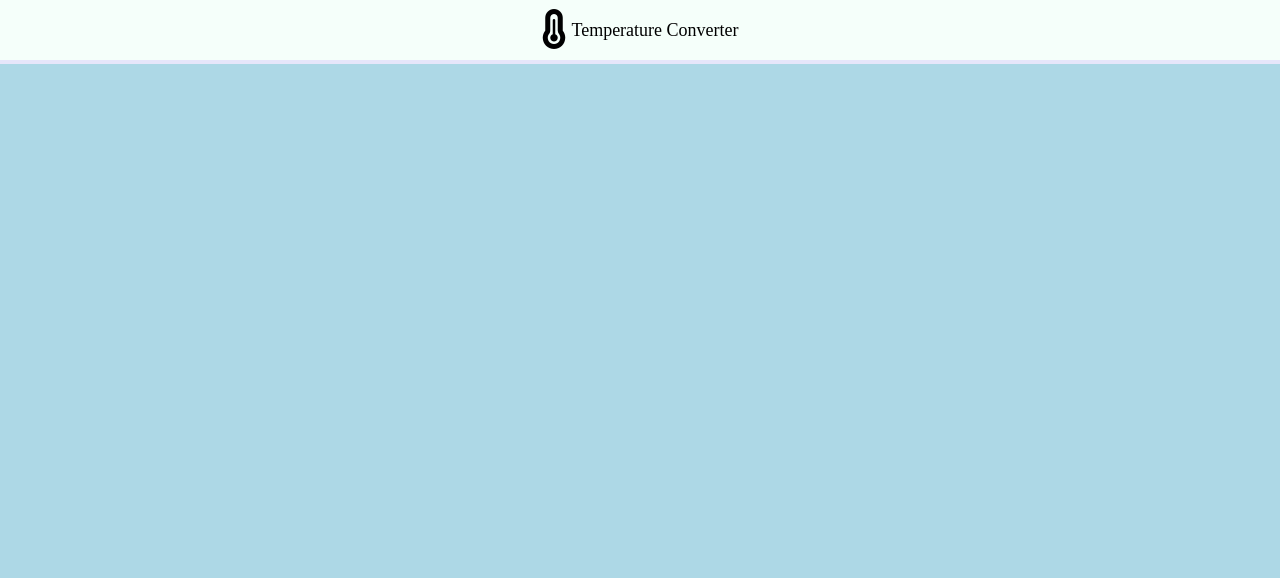
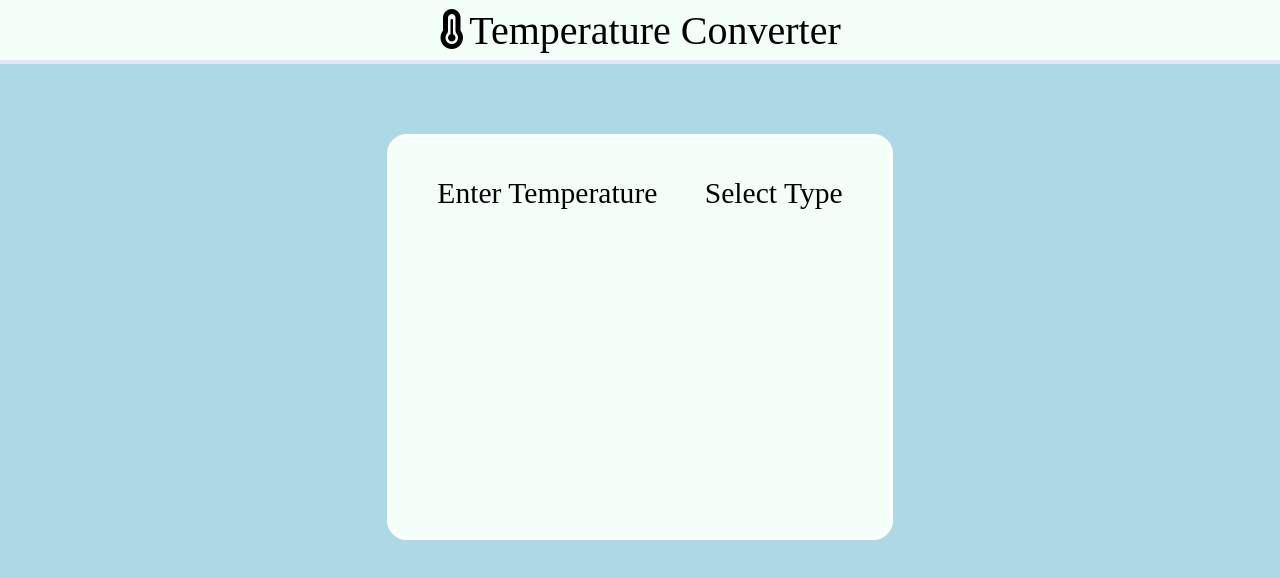
Before and after one commit to Addithya-Sri/OIBSIP-Temperature-Converter-Website-, a plain HTML site: page index.html in a window 1280 px wide. Drawn offline with Linux system fonts and the light colour scheme.

Commit message:
Navbar done

```diff
--- a/index.html
+++ b/index.html
@@ -15,10 +15,16 @@
             </div>
             <div class="first">
                 Temperature Converter
-
             </div>
         </div>
+    </header>
 
-    </header>
+    <div class="content">
+    <div class="main">
+      <div class="one">Enter Temperature</div>
+      <div class="two">Select Type</div>
+
+    </div>
+    </div>
 </body>
 </html>
--- a/style.css
+++ b/style.css
@@ -14,7 +14,7 @@
 }
 
 .first {
-    font-size: large;
+    font-size: 40px;
     font-weight: 500;
 }
 
@@ -22,3 +22,31 @@
     font-size: 40px;
     margin-right: 5px;
 }
+
+.content {
+    display: flex;
+    justify-content: center;
+
+
+}
+
+.main {
+    height: 400px;
+    width: 500px;
+    background-color: mintcream;
+    margin-top: 70px;
+    border: 3px solid white;
+    display: flex;
+    justify-content: space-evenly;
+    border-radius: 20px;
+}
+
+.one {
+    font-size: 1.85rem;
+    margin-top: 40px;
+}
+
+.two {
+    font-size: 1.85rem;
+    margin-top: 40px;
+}
```
